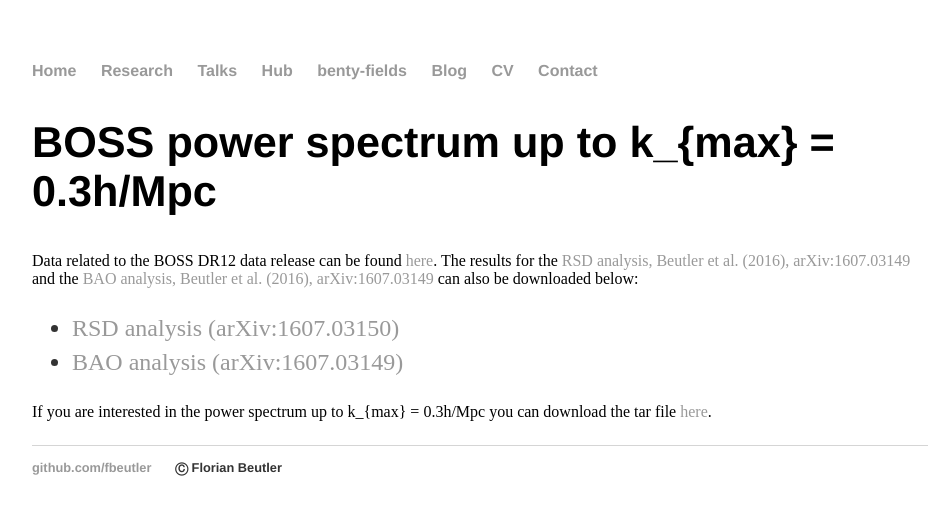
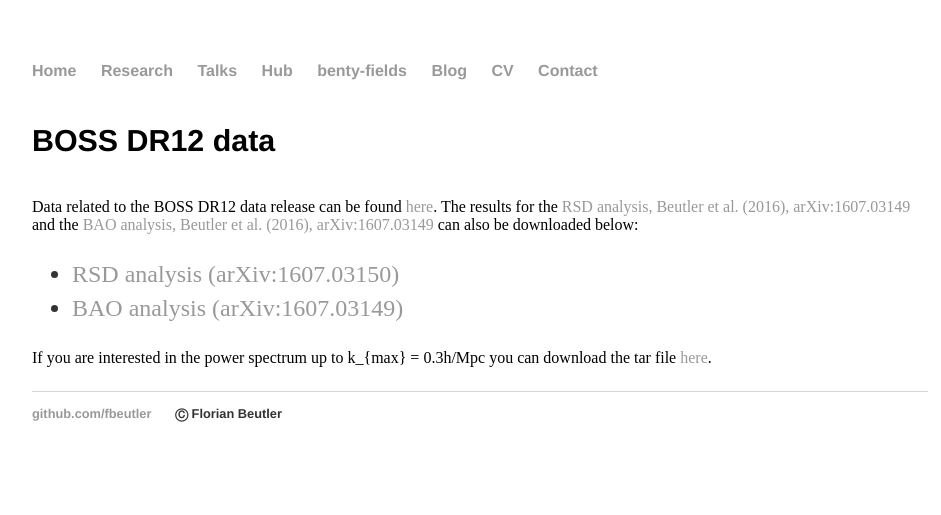
Before and after one commit to fbeutler/fbeutler.github.io, a Jekyll site: the page built from hub/hub.html, in a window 1280 px wide. Shown: the top 515 px of the page, without its empty margins (160-1101 px from the left). Built offline with Jekyll 4.4.1, drawn with Linux system fonts in a browser that asks for light colours.

Commit message:
Update hub.html

```diff
--- a/hub/hub.html
+++ b/hub/hub.html
@@ -5,7 +5,7 @@
 
 <div id="hub">
   <p>
-    <h2>BOSS power spectrum up to k_{max} = 0.3h/Mpc</h2>
+    <h4>BOSS DR12 data</h4>
     Data related to the BOSS DR12 data release can be found <a href="http://www.sdss3.org/science/boss_publications.php" target="_blank">
     here</a>. The results for the <a href="https://arxiv.org/pdf/1607.03150v1.pdf" target="_blank">
     RSD analysis, Beutler et al. (2016), arXiv:1607.03149</a> and the <a href="https://arxiv.org/pdf/1607.03149v1.pdf" target="_blank">
```
